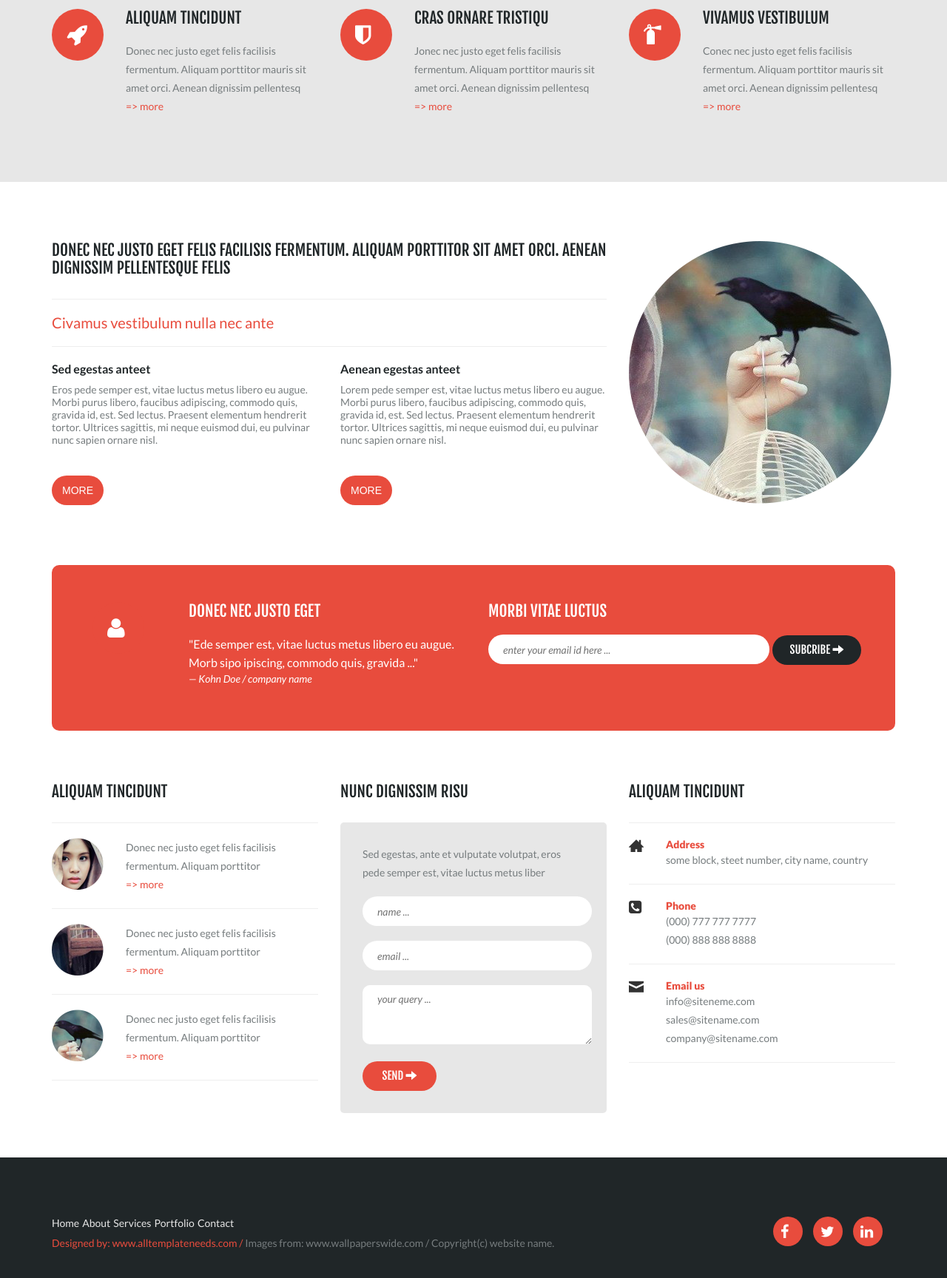
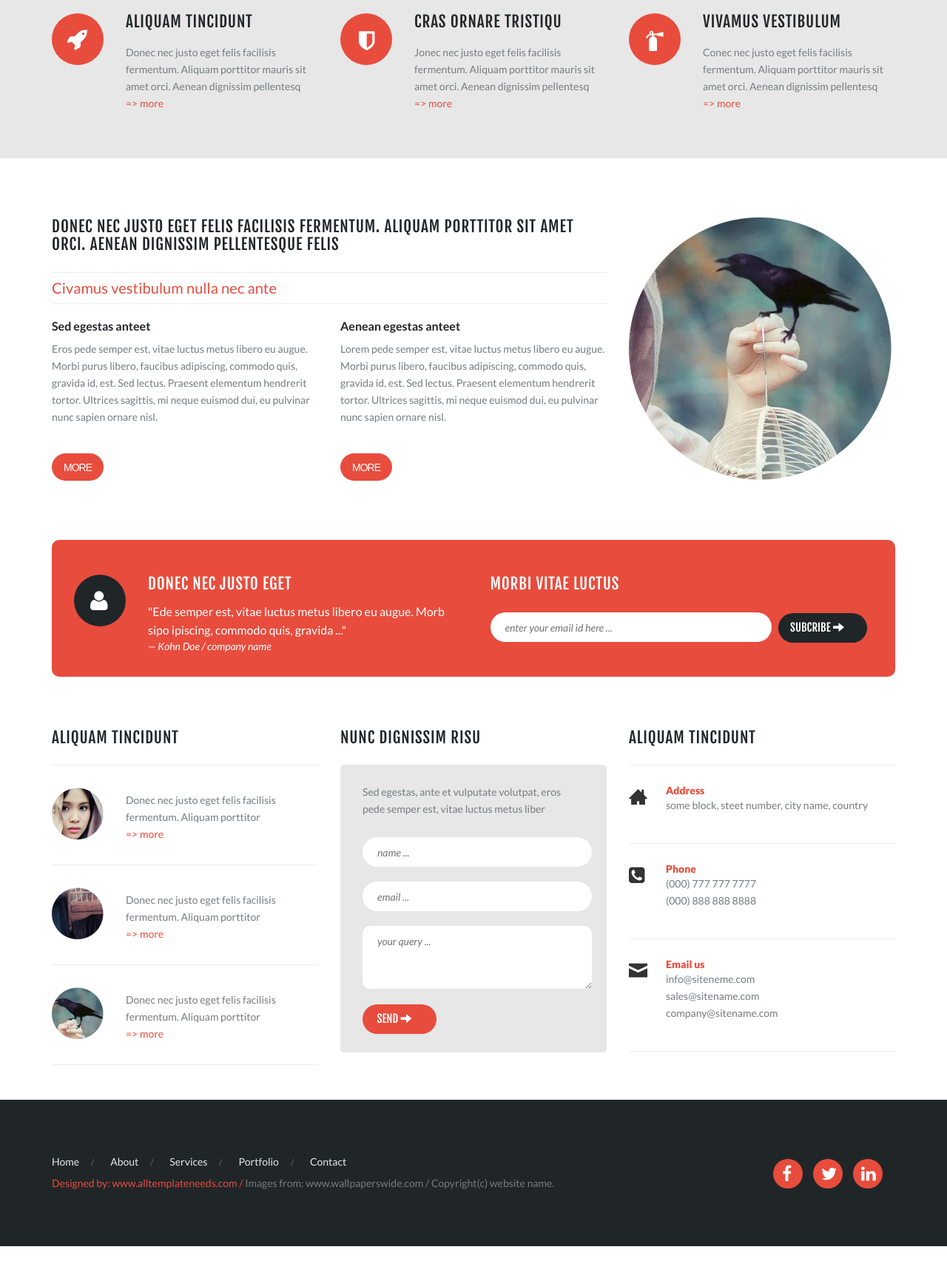
Before and after one commit to Aliaksandra-Parkhimchyk/iTechArt, a plain HTML site: page task1/index.html in a window 1280 px wide. Shown: the part 700-2428 px from the top of the page at 74% size. After the commit the page ends 2385 px from the top, so only its background shows below. Drawn offline with nearby package versions, Linux system fonts and the light colour scheme; a script that the page names is missing; files whose address does not match are found by name; a web font is replaced by a local one.

Commit message:
with pixelperfect

```diff
--- a/task1/css/main.scss
+++ b/task1/css/main.scss
@@ -1,35 +1,39 @@
-@import 'reset.scss';
+@import "reset.scss";
 
-$main-color: #202628;
+$color-main: #202628;
 
-$orange-color: #e84c3d;
+$color-orange: #e84c3d;
 
-$grey-color: #e7e7e7;
+$color-grey: #e7e7e7;
+
+$color-white: #ffffff;
+
+$color-font: #767c7e;
 
 .header {
-	background: $main-color;
+	background: $color-main;
 }
 
 .wr-slider {
 	background: url('../img/bg-slider.jpg') 0 0 no-repeat;
 	background-size: cover;
-	padding: 230px 0 60px 0;
+	padding: 242px 0 56px 0;
 }
 
 .wr-advantages {
-	background: $grey-color;
-	padding: 80px 0 90px 0;
+	background: $color-grey;
+	padding: 79px 0 63px 0;
 }
 
-.wr-content {padding: 80px 0 60px 0;}
+.wr-content {padding: 80px 0 27px 0;}
 
 .footer {
-	background: $main-color;
-	padding: 80px 0;
+	background: $color-main;
+	padding: 75px 0;
 }
 
 a.logo {
-	color: $grey-color;
+	color: $color-grey;
 	font-family: 'Fjalla One', sans-serif;
 	font-size: 25px;
 	font-weight: 400;
@@ -49,22 +53,21 @@ a.logo {
 			display: inline-block;
 			font-size: 0;
 
-			&:last-child {margin-right: 0;}
-
 			a {
-				color: $grey-color;
+				color: $color-grey;
 				display: block;
 				font-family: 'Fjalla One', sans-serif;
 				font-size: 13px;
 				font-weight: 400;
-				line-height: 16px;
-				letter-spacing: 0.3;
+				line-height: 15px;
+				letter-spacing: 0.5px;
 				text-transform: uppercase;
-				padding: 30px 24px;
+				padding: 31px 24px;
+
 			}
 
 			&:first-child a {
-				background: $orange-color;
+				background: $color-orange;
 			}
 		}
 	}
@@ -74,22 +77,22 @@ a.logo {
 .item_slider {
 
 	.arrows {
-		margin-bottom: 20px;
+		margin-bottom: 18px;
 
 		.semicircle {
 			overflow: hidden;
 			display: inline-block;
 			position: relative;
-			height: 125px;
+			height: 120px;
 
 			&:before {
 				content: "";
 				position: absolute;
 				top: 0;
 				bottom: 0;
-				width: 150px;
+				width: 120px;
 				border-radius: 100%;
-				background: $orange-color;
+				background: $color-orange;
 			}
 		}
 
@@ -129,12 +132,12 @@ a.logo {
 	.line {
 
 		h1 {
-			color: $grey-color;
+			color: $color-grey;
 			font-family: 'Fjalla One', sans-serif;
 			font-size: 31px;
 			font-weight: 400;
-			line-height: 50px;
-			letter-spacing: 2px;
+			line-height: 48px;
+			letter-spacing: 2.5px;
 			text-transform: uppercase;
 			position: relative;
 
@@ -145,44 +148,57 @@ a.logo {
 				height: 2px;
 				background: url(../img/line.png) 0 0 no-repeat;
 				top: 20px;
-				right: 7px;
+				right: 100px;
 				position: absolute;
 			}
 		}
 	}
 
 	a {
-		color: $orange-color;
+		color: $color-orange;
 		font-family: 'Fjalla One', sans-serif;
 		font-size: 15px;
 		font-weight: 400;
-		line-height: 18px;
-		letter-spacing: 1px;
+		line-height: 27px;
+		letter-spacing: 1.2px;
 	}
 }
 
 .advantage_icon {
 
 	.item_body h2 {
-	color: $main-color;
+	color: $color-main;
 	font-family: 'Fjalla One', sans-serif;
 	font-size: 21px;
 	font-weight: 400;
-	line-height: 24px;
-	letter-spacing: 0;
+	line-height: 23px;
+	letter-spacing: 0.9px;
 	text-transform: uppercase;
-	margin-bottom: 20px;
+	margin-bottom: 18px;
 	}
 
 	.circle {
-		background: $orange-color;
+		background: $color-orange;
 		width: 70px;
 		height: 70px;
 
 		i {
 			position: absolute;
+
+		&.icon-rocket {
 			top: 20px;
 			left: 20px;
+		}
+
+		&.icon-shield {
+			top: 22px;
+			left: 25px;
+		}
+
+		&.icon-fire-extinguisher {
+			top: 23px;
+			left: 23px;
+		}
 		}
 	}
 }
@@ -196,12 +212,8 @@ a.logo {
 
 .advantage_icon i,
 .orange_row .human_icon {
-	color: #ffffff;
+	color: $color-white;
 	font-size: 30px;
-}
-
-.item_contacts address i {
-	font-size: 20px;
 }
 
 .advantage_icon .item_body,
@@ -217,51 +229,54 @@ a.logo {
 .item_contacts address .item_address p,
 .item_contacts address .item_phone ul li,
 .item_contacts address .item_email_us ul li a {
-	color: #767c7e;
+	color: $color-font;
 	font-family: 'Lato', sans-serif;
 	font-size: 14px;
 	font-weight: 400;
-	line-height: 25px;
+	line-height: 23px;
 	letter-spacing: 0;
 }
 
 .advantage_icon .item_body a,
 .item_description  figure .item_more a  {
-	color: $orange-color;
+	color: $color-orange;
 }
 
 .item_content {
 
+	h2 {
+		margin-bottom: 26px;
+	}
+
 	h3 {
-	color: $orange-color;
+	color: $color-orange;
 	font-family: 'Lato', sans-serif;
 	font-size: 20px;
 	font-weight: 400;
 	line-height: 23px;
-	letter-spacing: 0;
+	letter-spacing: 0.1px;
+	word-spacing: 0.1px;
+	margin: -11px 0;
 	}
 }
 
 .item_content h2,
-.orange_row .human_icon .item_blockquote h2,
-.orange_row .item_email h2,
 .item_description  h2,
 .item_query h2,
 .item_contacts h2 {
-	color: $main-color;
+	color: $color-main;
 	font-family: 'Fjalla One', sans-serif;
 	font-size: 21px;
 	font-weight: 400;
 	line-height: 24px;
-	letter-spacing: 0;
+	letter-spacing: 0.9px;
 	text-transform: uppercase;
-	margin-bottom: 30px;
 }
 
 article {
 
 	h4 {
-	color: $main-color;
+	color: $color-main;
 	font-family: 'Lato', sans-serif;
 	font-size: 16px;
 	font-weight: 700;
@@ -271,58 +286,61 @@ article {
 	}
 
 	p {
-	color: #767c7e;
+	color: $color-font;
 	font-family: 'Lato', sans-serif;
 	font-size: 14px;
 	font-weight: 400;
-	line-height: 17px;
+	line-height: 23px;
 	letter-spacing: 0;
-	margin-bottom: 40px;
+	margin-bottom: 38px;
 	}
 
 	button {
-	background: $orange-color;
+	background: $color-orange;
 	border: none;
 	border-radius: 20px;
-	color: #ffffff;
+	color: $color-white;
 	font-family: 'Oswald', sans-serif;
 	font-size: 14px;
 	font-weight: 400;
-	line-height: 17px;
-	letter-spacing: 0;
+	line-height: 30px;
+	letter-spacing: -1px;
 	text-transform: uppercase;
 	width: 70px;
-	height: 40px;
+	height: 37px;
 	}
 }
 
+
 .orange_row {
-	background: $orange-color;
+	background: $color-orange;
 	border-radius: 10px;
-	margin: 80px 0 70px 0;
-	padding: 50px 30px 60px 40px;
+	margin: 78px 0 70px 0;
+	padding: 47px 0 31px 15px;
 
 	.human_icon {
 
 		.circle {
-			background: $main-color;
+			background: $color-main;
+			border-radius: 50%;
 			width: 70px;
 			height: 70px;
+			position: relative;
 
 			i {
 				position: absolute;
 				top: 20px;
-				left: 20px;
+				left: 22px;
 			}
 		}
 
 		.item_blockquote {
-			margin-left: 130px;
+			margin-left: 100px;
 
 			blockquote {
 
 				p {
-					color: #ffffff;
+					color: $color-white;
 					font-family: 'Lato', sans-serif;
 					font-size: 16px;
 					font-weight: 400;
@@ -332,7 +350,7 @@ article {
 
 				footer,
 				& cite {
-					color: #ffffff;
+					color: $color-white;
 					font-family: 'Lato', sans-serif;
 					font-size: 14px;
 					font-style: italic;
@@ -346,14 +364,24 @@ article {
 
 	.human_icon .item_blockquote h2,
 	.item_email h2 {
-	color: #ffffff;
-	margin-bottom: 20px;
+		color: $color-white;
+		font-family: 'Fjalla One', sans-serif;
+		font-size: 21px;
+		font-weight: 400;
+		line-height: 24px;
+		letter-spacing: 0.8px;
+		text-transform: uppercase;
 	}
+
+	.human_icon .item_blockquote h2 {margin-bottom: 13px;}
+
+	.item_email h2 {margin-bottom: 27px;}
 
 	.item_email {
 
 		.input_email {
 
+			input {margin-right: 5px;}
 		}
 	}
 }
@@ -373,15 +401,14 @@ article {
 	width: 380px;
 	height: 40px;
 	padding-left: 20px;
-	margin-bottom: 20px;
 }
 
 .orange_row .item_email .input_email button,
 .item_query .input_query button {
-	background: $main-color;
+	background: $color-main;
 	border: none;
 	border-radius: 20px;
-	color: #ffffff;
+	color: $color-white;
 	font-family: 'Fjalla One', sans-serif;
 	font-size: 15px;
 	font-weight: 400;
@@ -391,41 +418,52 @@ article {
 	width: 120px;
 	height: 40px;
 	position: relative;
+	padding-right: 20px;
 }
 
 .item_description {
 
 	figure {
-		margin-top: 30px;
+		margin-top: 25px;
+
+		.slidebar {
+			padding: 10px 0;
+
+			.item_more {
+				margin-top: 5px;
+			}
+		}
 	}
 }
 
 .item_query {
 
 	.input_query {
-		background: $grey-color;
+		background: $color-grey;
 		border-radius: 5px;
-		margin-top: 30px;
-		padding: 30px;
+		margin-top: 25px;
+		padding: 25px 30px;
 
 		p {
-			margin-bottom: 20px;
+			margin-bottom: 27px;
 		}
 
 		input {
 			width: 310px;
 			height: 40px;
+			margin-bottom: 20px;
 		}
 
 		textarea {
 			border-radius: 10px;
 			width: 310px;
-			height: 80px;
-			padding-top: 10px;
+			height: 85px;
+			padding-top: 12px;
+			margin-bottom: 18px;
 		}
 
 		button {
-			background: $orange-color;
+			background: $color-orange;
 			width: 100px;
 			position: relative;
 		}
@@ -448,20 +486,29 @@ article {
 
 	address {
 
-		.item_address,
-		.item_phone,
-		.item_email_us {
-			margin-left: 50px;
+		margin-top: 25px;
 
-			h4 {
-				color: $orange-color;
+		.slidebar {
+			padding: 10px 0 20px 0;
+
+			.item_address,
+			.item_phone,
+			.item_email_us {
+				margin-top: -5px;
+				margin-left: 50px;
+
+				h4 {
+				color: $color-orange;
 				font-family: 'Lato', sans-serif;
 				font-size: 14px;
 				font-weight: 900;
 				line-height: 17px;
 				letter-spacing: 0;
+				}
 			}
 		}
+
+		i {font-size: 25px;}
 
 		.item_phone ul {}
 
@@ -471,23 +518,32 @@ article {
 	}
 }
 
-
 .footer_nav {
-	margin-bottom: 10px;
+	margin-bottom: 12px;
 
 	ul {
 		list-style: none;
 
 		li {
 			display: inline-block;
+			margin-right: 18px;
+
+			&:after {
+				content: '';
+				display: inline-block;
+				width: 20px;
+				height: 10px;
+				background: url(../img/icon11.png) 15px 0 no-repeat;
+			}
 
 			&:last-child:after {
 				content: '';
 				display: none;
+				margin-right: 0;
 			}
 
 			a {
-				color: $grey-color;
+				color: $color-grey;
 				font-family: 'Lato', sans-serif;
 				font-size: 14px;
 				font-weight: 400;
@@ -500,7 +556,7 @@ article {
 }
 
 small.copyright {
-	color: #767c7e;
+	color: $color-font;
 	font-family: 'Lato', sans-serif;
 	font-size: 14px;
 	font-weight: 400;
@@ -508,15 +564,14 @@ small.copyright {
 	letter-spacing: 0;
 
 	span,
-	a.design {color: $orange-color;}
+	a.design {color: $color-orange;}
 
-	a.images {color: #767c7e;}
+	a.images {color: $color-font;}
 }
 
 .advantage_icon .circle,
-.orange_row .human_icon .circle,
 .footer_icons .circle {
-	background: $orange-color;
+	background: $color-orange;
 	border-radius: 50%;
 	display: inline-block;
 	margin-right: 10px;
@@ -526,16 +581,30 @@ small.copyright {
 .footer_icons {
 
 	.circle {
-		background: $orange-color;
+		background: $color-orange;
 		width: 40px;
 		height: 40px;
+		margin-top: 5px;
 
 		i {
-			color: #ffffff;
-			font-size: 20px;
+			color: $color-white;
+			font-size: 23px;
 			position: absolute;
-			top: 10px;
-			left: 10px;
+
+			&.icon-facebook {
+				top: 8px;
+				left: 12px;
+			}
+
+			&.icon-twitter {
+				top: 8px;
+				left: 11px;
+			}
+
+			&.icon-linkedin {
+				top: 8px;
+				left: 11px;
+			}
 		}
 
 		&:last-child {margin-right: 0px;}
--- a/task1/index.html
+++ b/task1/index.html
@@ -44,7 +44,7 @@
 					<div class="col-md-2">
 						<a href="#" class="logo">Site Name</a>
 					</div>
-					<div class="col-md-6 col-md-offset-4">
+					<div class="col-md-5 col-md-offset-5">
 						<nav class="header_nav">
 							<ul>
 								<li><a href="#">Home</a></li> <li><a href="#">About</a></li>
@@ -61,7 +61,7 @@
 		<section class="wr-slider">
 			<div class="container">
 				<div class="row">
-					<div class="col-md-5">
+					<div class="col-md-6">
 						<div class="item_slider">
 							<div class="arrows">
 								<div class="semicircle c2 semicircle-left">
@@ -194,22 +194,28 @@
 							<h2>Aliquam tincidunt</h2>
 							<figure>
 								<hr>
+								<div class="slidebar">
 									<img src="img/icon5.png" alt="">
 									<div class="item_more">
 										<p>Donec nec justo eget felis facilisis fermentum. Aliquam porttitor</p>
 										<a href="#">=> more</a>
 									</div>
+								</div>
 								<hr>
+								<div class="slidebar">
 									<img src="img/icon6.png" alt="">
 									<div class="item_more">
 										<p>Donec nec justo eget felis facilisis fermentum. Aliquam porttitor</p>
 										<a href="#">=> more</a>
 									</div>
+								</div>
 								<hr>
+								<div class="slidebar">
 									<img src="img/icon7.png" alt="">
 									<div class="item_more">
 										<p>Donec nec justo eget felis facilisis fermentum. Aliquam porttitor</p>
 										<a href="#">=> more</a>
+									</div>
 								</div>
 								<hr>
 							</figure>
@@ -235,12 +241,15 @@
 							<h2>Aliquam tincidunt</h2>
 							<address>
 								<hr>
+								<div class="slidebar">
 									<i class="icon-home3"></i>
 									<div class="item_address">
 										<h4>Address</h4>
 										<p>some block, steet number, city name, country</p>
 									</div>
+								</div>
 								<hr>
+								<div class="slidebar">
 									<i class="icon-phone-square"></i>
 									<div class="item_phone">
 										<h4>Phone</h4>
@@ -249,7 +258,9 @@
 											<li>(000) 888 888 8888</li>
 										</ul>
 									</div>
+								</div>
 								<hr>
+								<div class="slidebar">
 									<i class="icon-mail"></i>
 									<div class="item_email_us">
 										<i class="mail-envelope-closed"></i>
@@ -259,6 +270,7 @@
 											<li><a href="#">sales@sitename.com</li>
 											<li><a href="#">company@sitename.com</li>
 										</ul>
+									</div>
 								</div>
 								<hr>
 							</address>
```
Also changed, not shown: task1/css/main1.css, 1 other file. Lines whose indentation alone changed are shown as unchanged.
